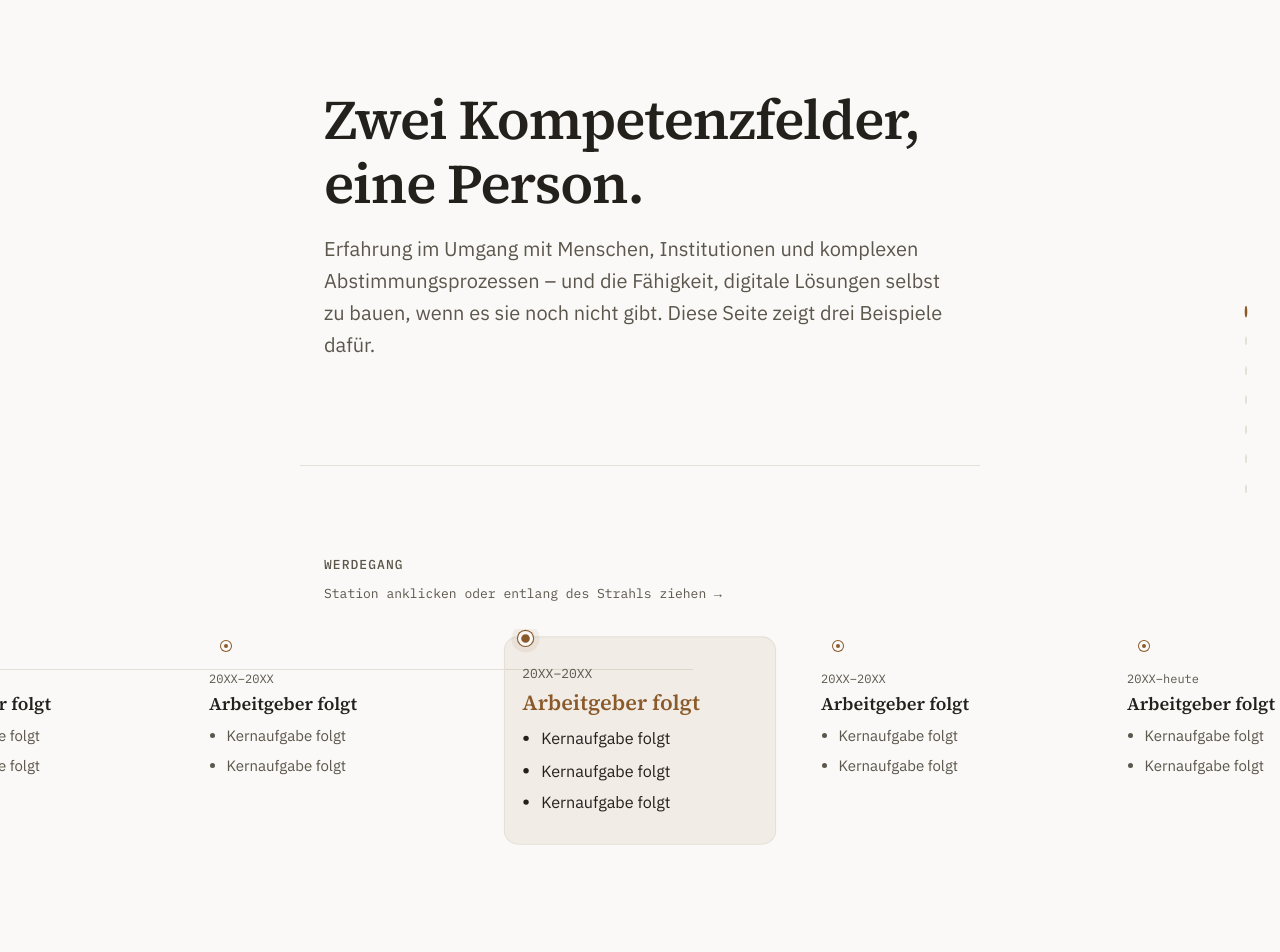
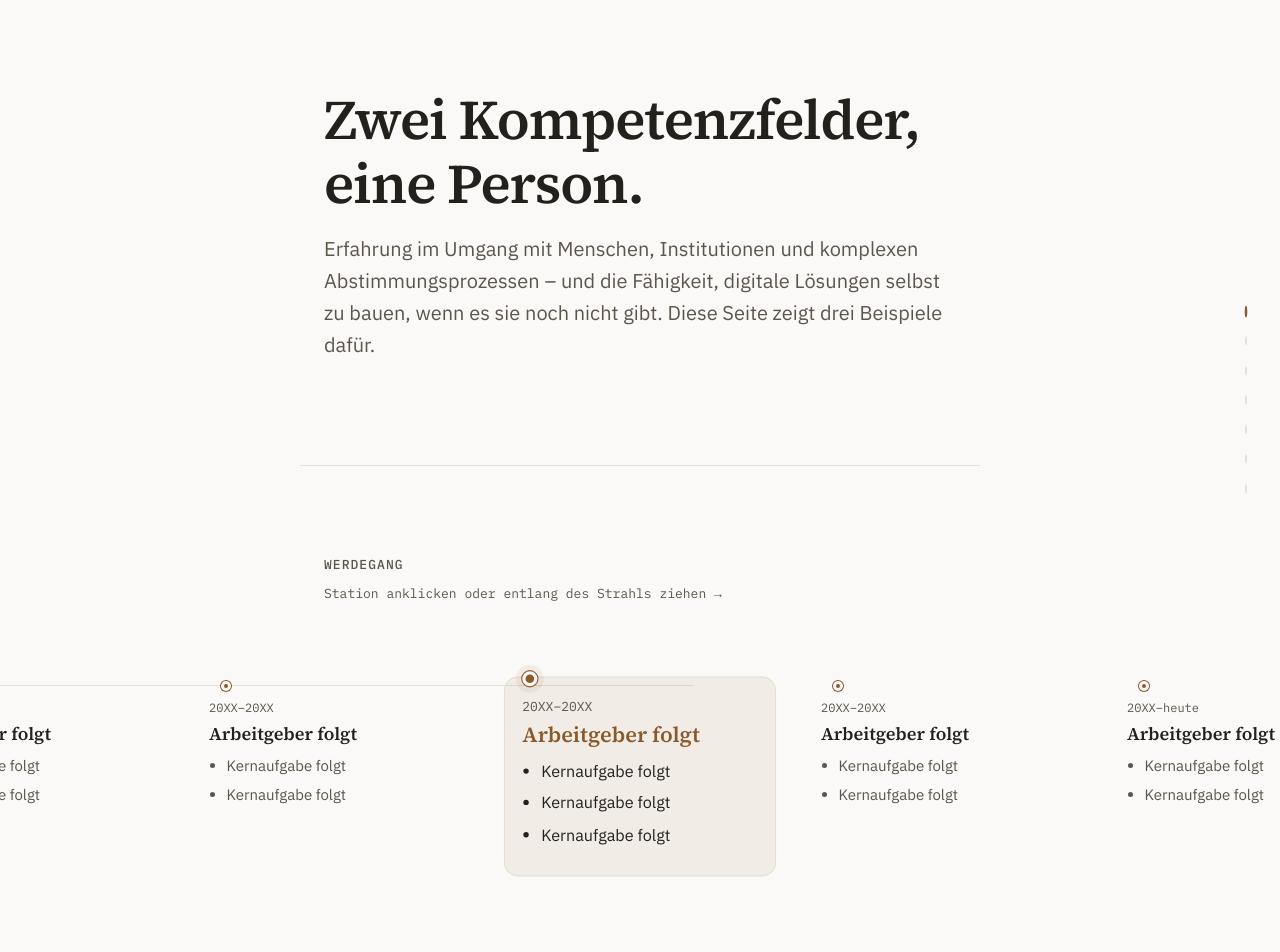
Before and after one commit to fichtegarage/bewerbung-jakob-neumann, a React (Vite) app: page / in a window 1280 px wide. Shown: the top 952 px of the page. Built offline with nearby package versions, Linux system fonts and the light colour scheme.

Commit message:
Add files via upload

```diff
--- a/src/components/Timeline.css
+++ b/src/components/Timeline.css
@@ -10,7 +10,8 @@
   align-items: flex-start;
   gap: 3.5rem;
   overflow-x: auto;
-  padding: 2.5rem 0 2.5rem;
+  overflow-y: visible;
+  padding: 3.5rem 0 3rem;
   cursor: grab;
   position: relative;
   scroll-snap-type: x proximity;
@@ -25,9 +26,11 @@
   user-select: none;
 }
 
+/* Linie sitzt auf derselben Bezugslinie wie padding-top des Tracks,
+   damit sie exakt durch die Punkte der Stationen läuft. */
 .timeline__line {
   position: absolute;
-  top: 2.5rem;
+  top: 3.5rem;
   left: 0;
   right: 0;
   height: 1px;
@@ -38,8 +41,7 @@
   flex: 0 0 250px;
   scroll-snap-align: center;
   position: relative;
-  padding: 1.5rem 0.75rem 0.5rem 0;
-  margin-top: -1.5rem;
+  padding: 0 0.75rem 0.5rem 0;
   background: none;
   border: none;
   border-radius: 12px;
@@ -55,6 +57,8 @@
   transform: translateY(-2px);
 }
 
+/* Punkt sitzt direkt auf der Linie: Stationsoberkante == Linie (top:3.5rem
+   des Tracks), Punkt selbst um seine halbe Höhe zentriert draufgesetzt. */
 .timeline__dot {
   position: absolute;
   top: -4px;
@@ -73,6 +77,7 @@
   font-family: var(--font-mono);
   font-size: 0.75rem;
   color: var(--text-sekundaer);
+  margin-top: 0.85rem;
   margin-bottom: 0.35rem;
 }
 
@@ -98,14 +103,19 @@
   transform: scale(1.08);
   background: var(--messing-blass);
   box-shadow: 0 0 0 1px var(--linie);
-  padding: 1.5rem 1.25rem 1.25rem 1rem;
+  padding: 0.75rem 1.25rem 1.25rem 1rem;
 }
 
 .timeline__station.is-active .timeline__dot {
   width: 14px;
   height: 14px;
   top: -6px;
+  left: 1rem;
   box-shadow: 0 0 0 1px var(--messing), 0 0 0 6px var(--messing-blass);
+}
+
+.timeline__station.is-active .timeline__period {
+  margin-top: 0.3rem;
 }
 
 .timeline__station.is-active .timeline__employer {
--- a/src/components/Timeline.jsx
+++ b/src/components/Timeline.jsx
@@ -18,7 +18,7 @@ const stations = [
 export default function Timeline() {
   const trackRef = useRef(null);
   const stationRefs = useRef([]);
-  const drag = useRef({ active: false, startX: 0, startScroll: 0, moved: false });
+  const drag = useRef({ active: false, startX: 0, startScroll: 0, moved: false, pointerId: null });
   const [activeIndex, setActiveIndex] = useState(
     Math.floor((stations.length - 1) / 2)
   );
@@ -51,7 +51,6 @@ export default function Timeline() {
     };
     track.addEventListener("scroll", onScroll, { passive: true });
 
-    // Beim ersten Laden die anfangs aktive (mittlere) Station zentrieren.
     requestAnimationFrame(() => {
       stationRefs.current[activeIndex]?.scrollIntoView({
         inline: "center",
@@ -66,28 +65,45 @@ export default function Timeline() {
     // eslint-disable-next-line react-hooks/exhaustive-deps
   }, []);
 
+  // Pointer-Capture (und damit "Ziehen") wird erst aktiviert, sobald
+  // tatsächlich eine Bewegung stattfindet – ein reiner Klick auf eine
+  // Station bleibt dadurch ein normaler, ungestörter Klick.
   const onPointerDown = (e) => {
     drag.current = {
       active: true,
       startX: e.clientX,
       startScroll: trackRef.current.scrollLeft,
       moved: false,
+      pointerId: e.pointerId,
     };
-    trackRef.current.setPointerCapture(e.pointerId);
-    trackRef.current.classList.add("is-dragging");
   };
 
   const onPointerMove = (e) => {
     if (!drag.current.active) return;
-    e.preventDefault();
     const dx = e.clientX - drag.current.startX;
-    if (Math.abs(dx) > 4) drag.current.moved = true;
-    trackRef.current.scrollLeft = drag.current.startScroll - dx;
+
+    if (!drag.current.moved && Math.abs(dx) > 4) {
+      drag.current.moved = true;
+      trackRef.current.setPointerCapture(drag.current.pointerId);
+      trackRef.current.classList.add("is-dragging");
+    }
+
+    if (drag.current.moved) {
+      e.preventDefault();
+      trackRef.current.scrollLeft = drag.current.startScroll - dx;
+    }
   };
 
-  const onPointerUp = () => {
+  const endDrag = () => {
+    if (drag.current.moved && trackRef.current) {
+      trackRef.current.classList.remove("is-dragging");
+      try {
+        trackRef.current.releasePointerCapture(drag.current.pointerId);
+      } catch {
+        /* pointer was already released */
+      }
+    }
     drag.current.active = false;
-    trackRef.current?.classList.remove("is-dragging");
   };
 
   const goTo = (i) => {
@@ -109,8 +125,8 @@ export default function Timeline() {
         ref={trackRef}
         onPointerDown={onPointerDown}
         onPointerMove={onPointerMove}
-        onPointerUp={onPointerUp}
-        onPointerLeave={onPointerUp}
+        onPointerUp={endDrag}
+        onPointerLeave={endDrag}
       >
         <div className="timeline__line" />
         {stations.map((s, i) => (
```
